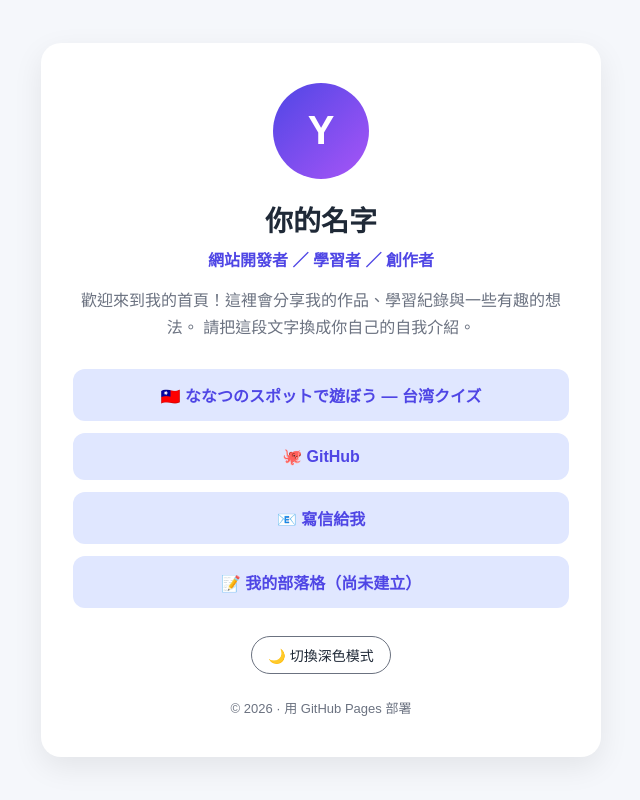
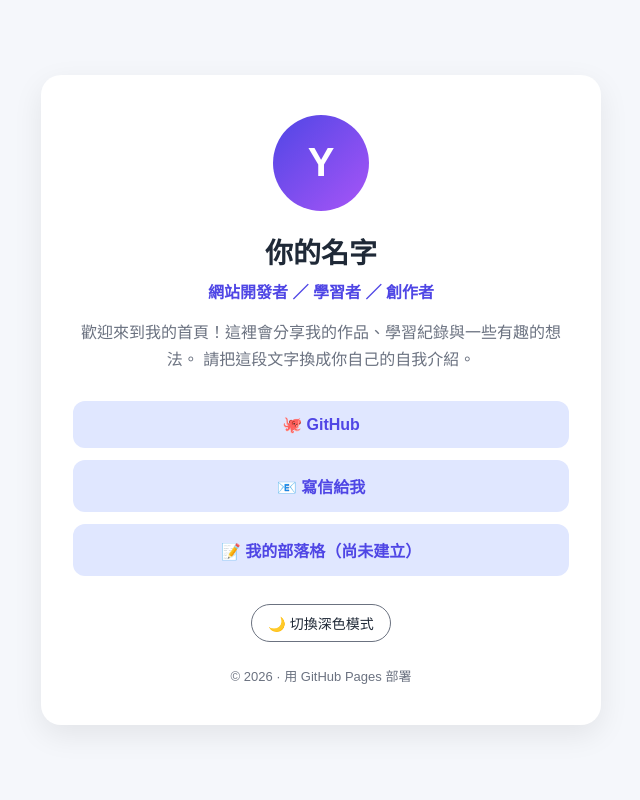
Before and after one commit to ken06light/ken06light.github.io, a plain HTML site: page index.html in a window 1280 px wide. Shown: the whole page, without its empty margins (319-959 px from the left). Drawn offline with Linux system fonts and the light colour scheme.

Commit message:
Remove the retired Taiwan quiz link

```diff
--- a/index.html
+++ b/index.html
@@ -136,7 +136,6 @@
     </p>
 
     <nav class="links">
-      <a href="taiwan-quiz/">🇹🇼 ななつのスポットで遊ぼう — 台湾クイズ</a>
       <a href="https://github.com/" target="_blank" rel="noopener">🐙 GitHub</a>
       <a href="mailto:you@example.com">📧 寫信給我</a>
       <a href="#">📝 我的部落格（尚未建立）</a>
```
